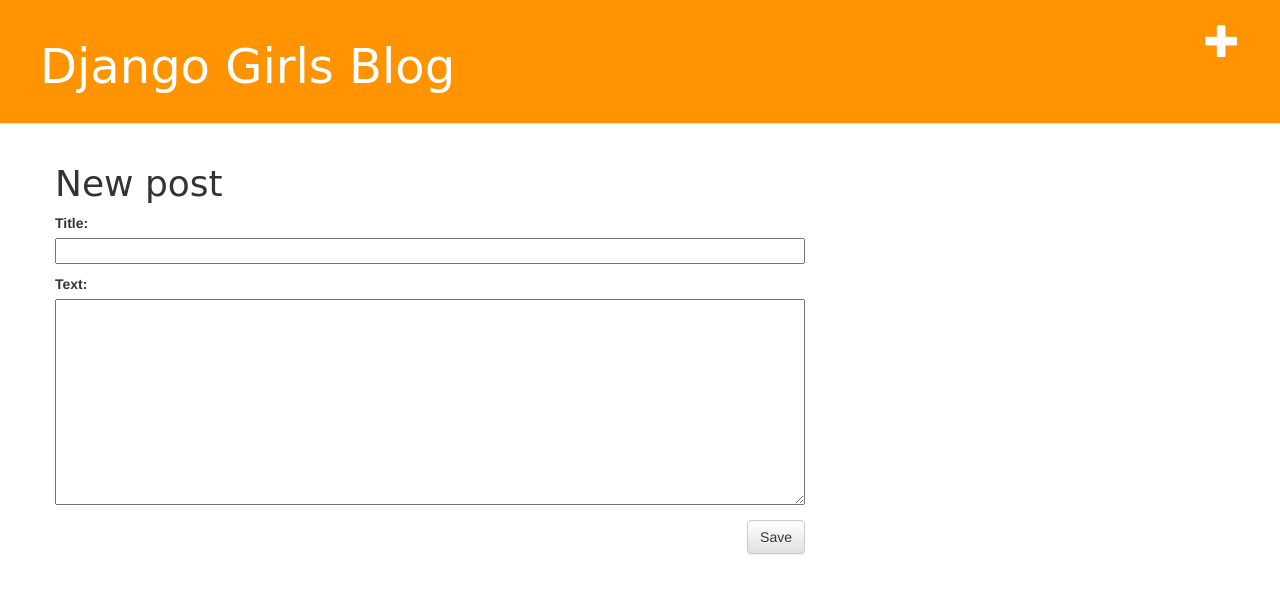
After one commit to ryanwellsdotcom/djangogirls, a Django app: page /post/new/ in a window 1280 px wide. The commit adds this page. Shown: the top 594 px of the page. Run offline with Django 3.2, Linux system fonts and the light colour scheme; some libraries are stand-ins or nearby versions.

Commit message:
added update form

```diff
--- /dev/null
+++ b/blog/forms.py
@@ -0,0 +1,12 @@
+from django import forms
+
+from .models import Post
+
+
+class PostForm(forms.ModelForm):
+    class Meta:
+        model = Post
+        fields = (
+            'title',
+            'text',
+        )
--- a/blog/templates/blog/base.html
+++ b/blog/templates/blog/base.html
@@ -13,6 +13,9 @@
 
 <body>
   <div class="page-header">
+    <a href="{% url 'post_new' %}" class="top-menu">
+      <span class="glyphicon glyphicon-plus"></span>
+    </a>
     <h1>
       <a href="/">Django Girls Blog</a>
     </h1>
--- a/blog/templates/blog/post_detail.html
+++ b/blog/templates/blog/post_detail.html
@@ -5,6 +5,9 @@
     {{ post.published_date }}
   </div>
   {% endif %}
+  <a class="btn btn-default" href="{% url 'post_edit' pk=post.pk %}">
+    <span class="glyphicon glyphicon-pencil"></span>
+  </a>
   <h1>{{ post.title }}</h1>
   <p>{{ post.text|linebreaksbr }}</p>
 </div>
--- /dev/null
+++ b/blog/templates/blog/post_edit.html
@@ -0,0 +1,6 @@
+{% extends 'blog/base.html' %} {% block content %}
+<h1>New post</h1>
+<form method="POST" class="post-form">{% csrf_token %} {{ form.as_p }}
+  <button type="submit" class="save btn btn-default">Save</button>
+</form>
+{% endblock %}
--- a/blog/urls.py
+++ b/blog/urls.py
@@ -4,4 +4,6 @@ from . import views
 urlpatterns = [
     url(r'^$', views.post_list, name='post_list'),
     url(r'^post/(?P<pk>\d+)/$', views.post_detail, name='post_detail'),
+    url(r'^post/new/$', views.post_new, name='post_new'),
+    url(r'^post/(?P<pk>\d+)/edit/$', views.post_edit, name='post_edit'),
 ]
--- a/blog/views.py
+++ b/blog/views.py
@@ -2,6 +2,7 @@ from django.shortcuts import render
 from django.utils import timezone
 from .models import Post
 from django.shortcuts import render, get_object_or_404
+from .forms import PostForm
 
 
 # Create your views here.
@@ -14,3 +15,32 @@ def post_list(request):
 def post_detail(request, pk):
     post = get_object_or_404(Post, pk=pk)
     return render(request, 'blog/post_detail.html', {'post': post})
+
+
+def post_new(request):
+    if request.method == "POST":
+        form = PostForm(request.POST)
+        if form.is_valid():
+            post = form.save(commit=False)
+            post.author = request.user
+            post.published_date = timezone.now()
+            post.save()
+            return redirect('post_detail', pk=post.pk)
+    else:
+        form = PostForm()
+    return render(request, 'blog/post_edit.html', {'form': form})
+
+
+def post_edit(request, pk):
+    post = get_object_or_404(Post, pk=pk)
+    if request.method == "POST":
+        form = PostForm(request.POST, instance=post)
+        if form.is_valid():
+            post = form.save(commit=False)
+            post.author = request.user
+            post.published_date = timezone.now()
+            post.save()
+            return redirect('post_detail', pk=post.pk)
+    else:
+        form = PostForm(instance=post)
+    return render(request, 'blog/post_edit.html', {'form': form})
```
